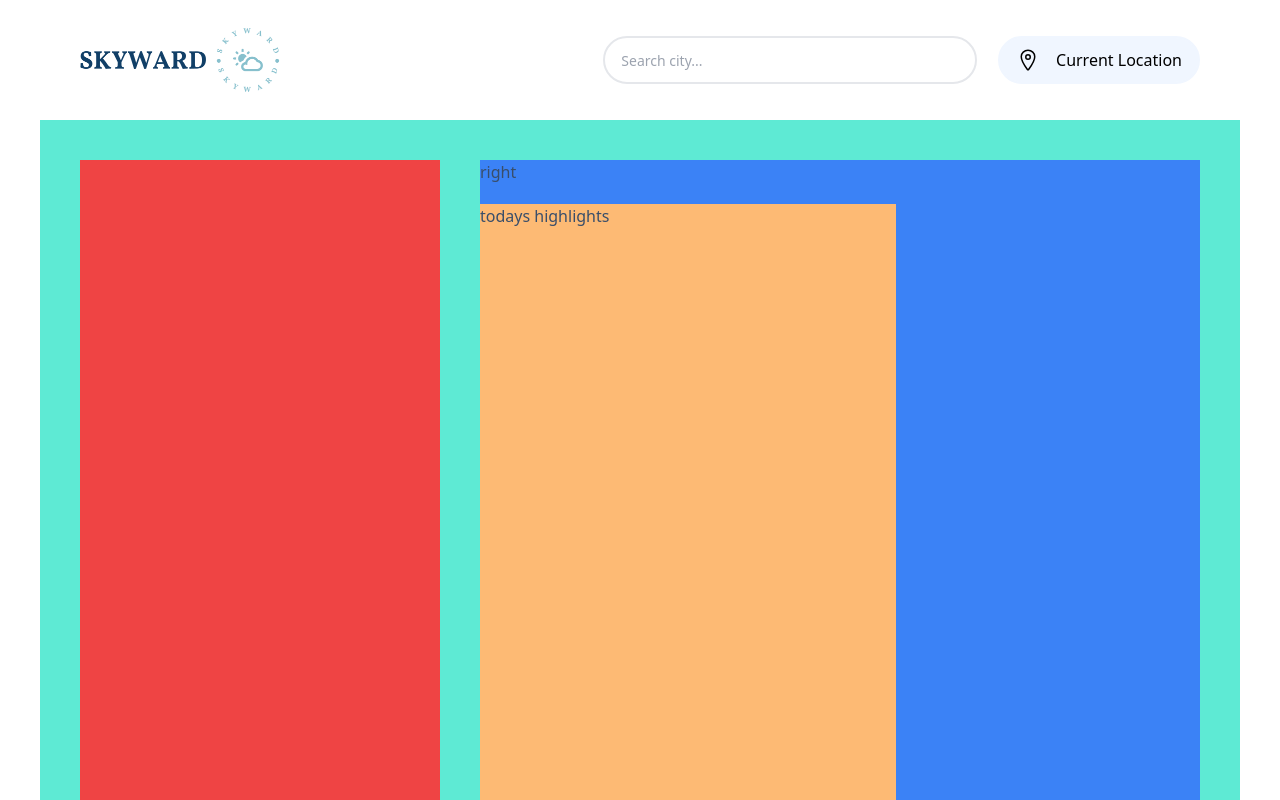
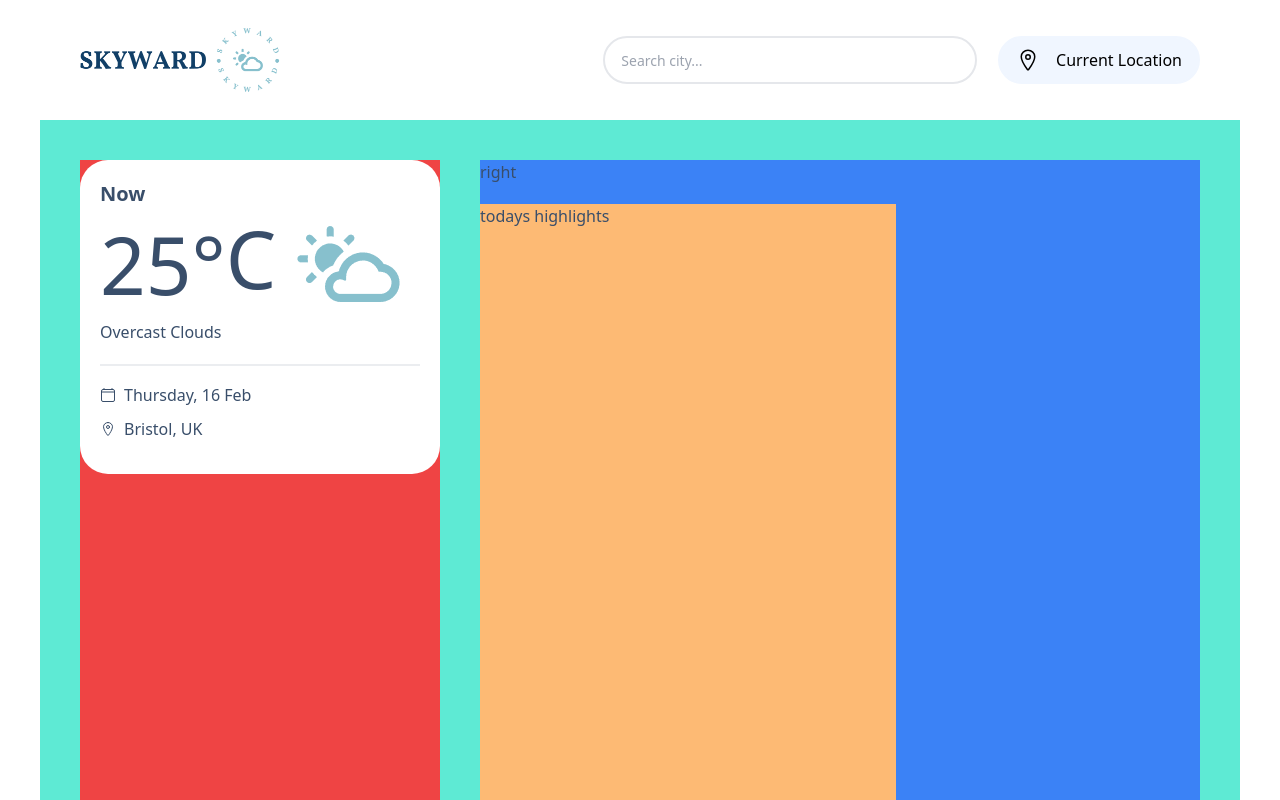
Before and after one commit to ItsMeSteve88/Skyward, a React (Vite) app: page / in a window 1280 px wide. Shown: the top 800 px of the page. Built offline with nearby package versions, Linux system fonts and the light colour scheme.

Commit message:
sidebar card

```diff
--- a/src/App.jsx
+++ b/src/App.jsx
@@ -1,11 +1,14 @@
 import Navbar from "./components/Navbar"
+import Card from "./components/sidebar/Card";
 
 function App() {
   return (
     <div>
         <Navbar />
         <div className="body bodypos">
-           <div className="sidebar sidebarpos"></div>
+           <div className="sidebar sidebarpos">
+              <Card/>
+           </div>
            <div className="main mainpos">right
               <div className='bg-orange-300 h- md:w-[416px] md:h-[709px] '>
                  todays highlights
--- /dev/null
+++ b/src/components/sidebar/Card.jsx
@@ -0,0 +1,33 @@
+import React from 'react'
+import { IoCalendarClearOutline, IoLocationOutline } from 'react-icons/io5';
+
+const Card = () => {
+  return (
+    <div className="card">
+      <h1 className="font-semibold text-lg md:text-xl">Now</h1>
+      <div className="flex py-3 items-center self-stretch">
+        <div className="flex">
+          <h2 className="text-[56px] md:text-[74-px] xl:text-[80px] leading-[110%]">25&deg;</h2>
+          <sub className="text-[32px] md:text-[64-px] xl:text-[80px] leading-[36px]">C</sub>
+        </div>
+        <div className="w-[134px] h-16 flex items-center justify-center flex-1">
+          <img src="/favicon.png" alt="icon" />
+        </div>
+        </div>
+        <div>
+           <h2 className=' text-base'>Overcast Clouds</h2>
+        </div>
+        <div className='divider self-stretch my-4'></div>
+        <div className='w-[248px h-[34px] flex pb-4 items-center gap-2 self-stretch'>
+           <IoCalendarClearOutline />
+           <p>Thursday, 16 Feb</p>
+        </div>
+        <div className='w-[248px h-[34px] flex pb-4 items-center gap-2 self-stretch'>
+           <IoLocationOutline />
+           <p>Bristol, UK</p>
+        </div>
+    </div>
+  );
+}
+
+export default Card
--- a/src/index.css
+++ b/src/index.css
@@ -38,3 +38,9 @@
 .mainpos {
    @apply flex flex-col items-start gap-4 md:gap-5 md:flex-1 self-stretch
 }
+
+/* SIDEBAR */
+
+.card {
+   @apply w-[288px] h-[264px] md:w-[280px] md:h-[272px] lg:w-[360px] lg:h-[314px] rounded-[28px] p-5 flex flex-col bg-white
+}
```
